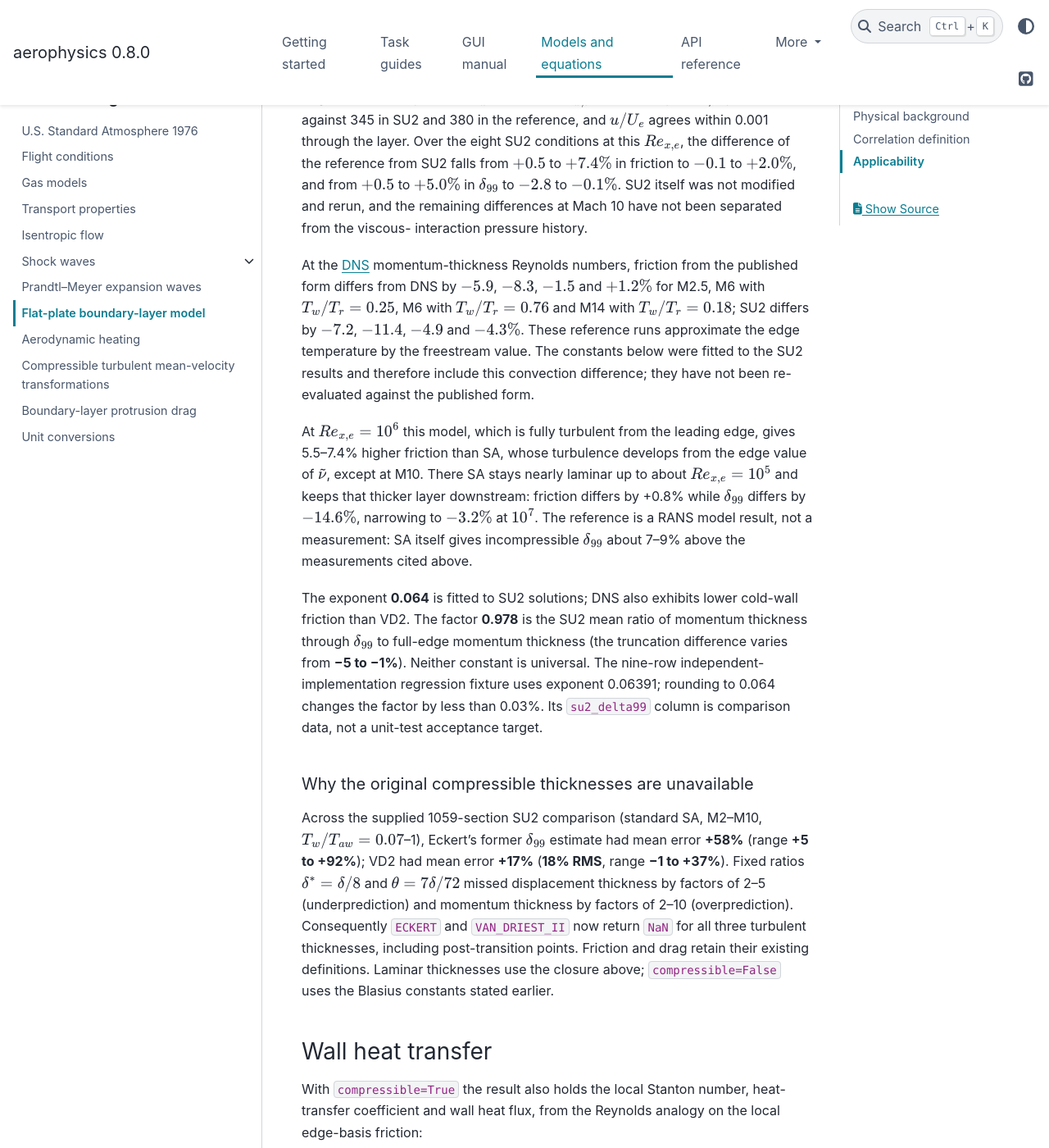
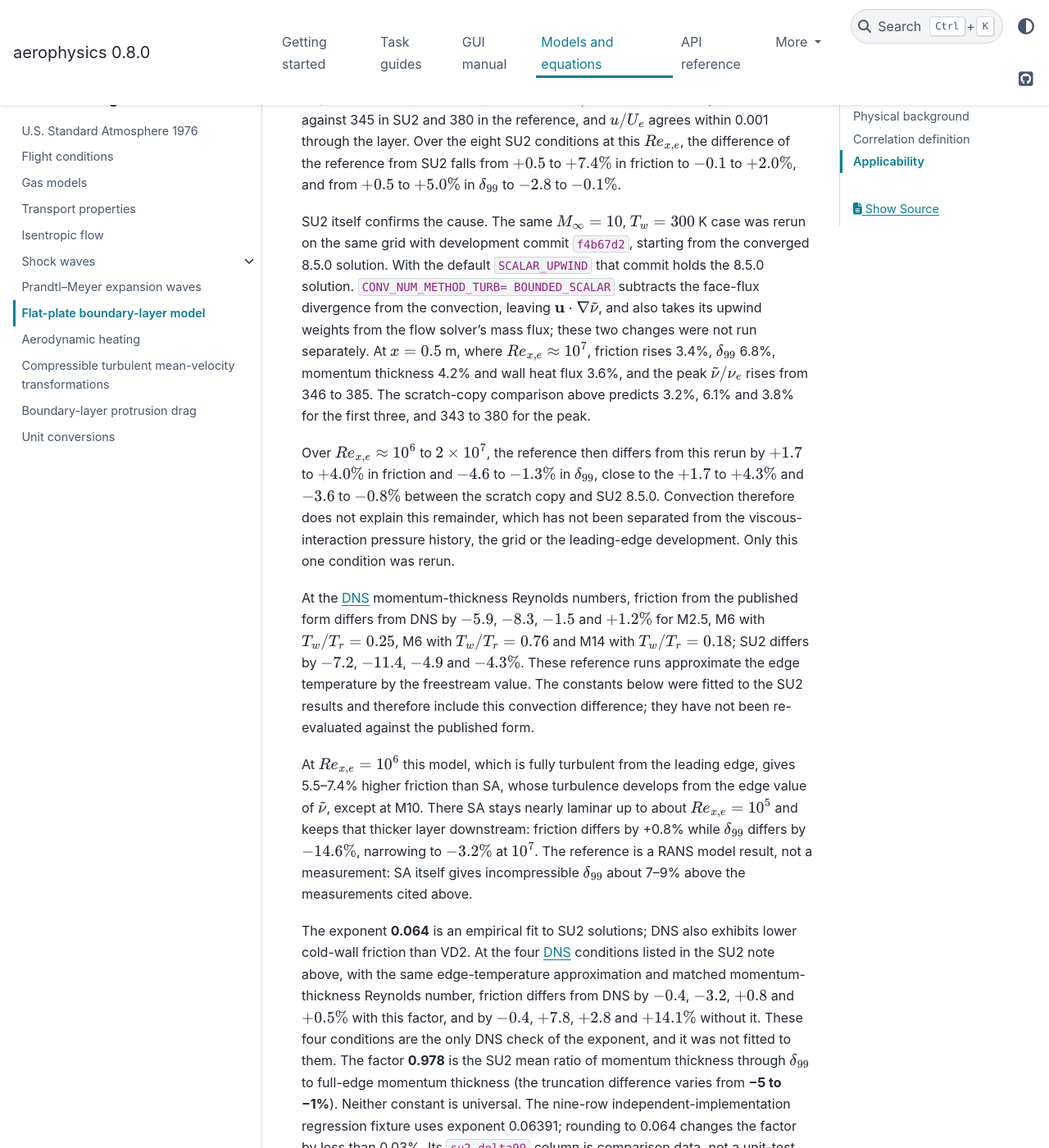
Before and after one commit to pandorobo11/aerophysics, a Sphinx documentation site: the page built from docs/models/flat_plate_boundary_layer.rst, in a window 1280 px wide and 1400 px high, scrolled down 21919 px. Shown: the whole window at 82% size. Built offline with Sphinx 7.4.7 and the PyData theme 0.15.4, drawn with Linux system fonts in a browser that asks for light colours.

Commit message:
docs: record the SU2 BOUNDED_SCALAR rerun of the SA convection difference (#77)
* docs: record the SU2 BOUNDED_SCALAR rerun of the SA convection difference

Co-Authored-By: Claude Opus 5.5 <noreply@anthropic.com>

* docs: state the DNS check of the wall-temperature exponent

Co-Authored-By: Claude Opus 5.5 <noreply@anthropic.com>

---------

Co-authored-by: Claude Opus 5.5 <noreply@anthropic.com>

```diff
--- a/docs/models/flat_plate_boundary_layer.rst
+++ b/docs/models/flat_plate_boundary_layer.rst
@@ -1053,9 +1053,28 @@ reproduces the stored SU2 fields at matched local edge states: at
 conditions at this :math:`Re_{x,e}`, the difference of the reference from SU2
 falls from :math:`+0.5` to :math:`+7.4\%` in friction to :math:`-0.1` to
 :math:`+2.0\%`, and from :math:`+0.5` to :math:`+5.0\%` in :math:`\delta_{99}` to
-:math:`-2.8` to :math:`-0.1\%`. SU2 itself was not modified and rerun, and the
-remaining differences at Mach 10 have not been separated from the viscous-
-interaction pressure history.
+:math:`-2.8` to :math:`-0.1\%`.
+
+SU2 itself confirms the cause. The same :math:`M_\infty=10`, :math:`T_w=300` K
+case was rerun on the same grid with development commit ``f4b67d2``, starting
+from the converged 8.5.0 solution. With the default ``SCALAR_UPWIND`` that commit
+holds the 8.5.0 solution. ``CONV_NUM_METHOD_TURB= BOUNDED_SCALAR`` subtracts the
+face-flux divergence from the convection, leaving
+:math:`\mathbf{u}\cdot\nabla\tilde\nu`, and also takes its upwind weights from
+the flow solver's mass flux; these two changes were not run separately. At
+:math:`x=0.5` m, where :math:`Re_{x,e}\approx10^7`, friction rises 3.4%,
+:math:`\delta_{99}` 6.8%, momentum thickness 4.2% and wall heat flux 3.6%, and the
+peak :math:`\tilde\nu/\nu_e` rises from 346 to 385. The scratch-copy comparison
+above predicts 3.2%, 6.1% and 3.8% for the first three, and 343 to 380 for the
+peak.
+
+Over :math:`Re_{x,e}\approx10^6` to :math:`2\times10^7`, the reference then
+differs from this rerun by :math:`+1.7` to :math:`+4.0\%` in friction and
+:math:`-4.6` to :math:`-1.3\%` in :math:`\delta_{99}`, close to the
+:math:`+1.7` to :math:`+4.3\%` and :math:`-3.6` to :math:`-0.8\%` between the
+scratch copy and SU2 8.5.0. Convection therefore does not explain this remainder,
+which has not been separated from the viscous-interaction pressure history, the
+grid or the leading-edge development. Only this one condition was rerun.
 
 At the :ref:`DNS <ref-zhang-duan-choudhari-2018>` momentum-thickness Reynolds
 numbers, friction from the published form differs from DNS by :math:`-5.9`,
@@ -1076,8 +1095,15 @@ downstream: friction differs by +0.8% while :math:`\delta_{99}` differs by
 measurement: SA itself gives incompressible :math:`\delta_{99}` about 7--9%
 above the measurements cited above.
 
-The exponent **0.064** is fitted to SU2 solutions; DNS also exhibits lower
-cold-wall friction than VD2. The factor **0.978** is the SU2 mean ratio of
+The exponent **0.064** is an empirical fit to SU2 solutions; DNS also exhibits
+lower cold-wall friction than VD2. At the four
+:ref:`DNS <ref-zhang-duan-choudhari-2018>` conditions listed in the SU2 note above,
+with the same edge-temperature approximation and matched momentum-thickness
+Reynolds number, friction differs from DNS by :math:`-0.4`, :math:`-3.2`,
+:math:`+0.8` and :math:`+0.5\%` with this factor, and by :math:`-0.4`,
+:math:`+7.8`, :math:`+2.8` and :math:`+14.1\%` without it. These four conditions
+are the only DNS check of the exponent, and it was not fitted to them. The factor
+**0.978** is the SU2 mean ratio of
 momentum thickness through :math:`\delta_{99}` to full-edge momentum thickness
 (the truncation difference varies from **−5 to −1%**). Neither constant is
 universal. The nine-row independent-implementation regression fixture uses
--- a/docs/references.rst
+++ b/docs/references.rst
@@ -442,6 +442,10 @@ Flows*. AIAA Paper 2014-0243, 2014.
 
 https://github.com/su2code/SU2/blob/v8.5.0/SU2_CFD/include/numerics/turbulent/turb_convection.hpp
 
+The ``BOUNDED_SCALAR`` rerun used development commit ``f4b67d2``:
+
+https://github.com/su2code/SU2/blob/f4b67d23deaac22948cc8d2a2c0da3138ae804f6/SU2_CFD/include/solvers/CScalarSolver.hpp
+
 .. _ref-allmaras-johnson-spalart-2012:
 
 Allmaras, S. R., Johnson, F. T., and Spalart, P. R. *Modifications and
```
